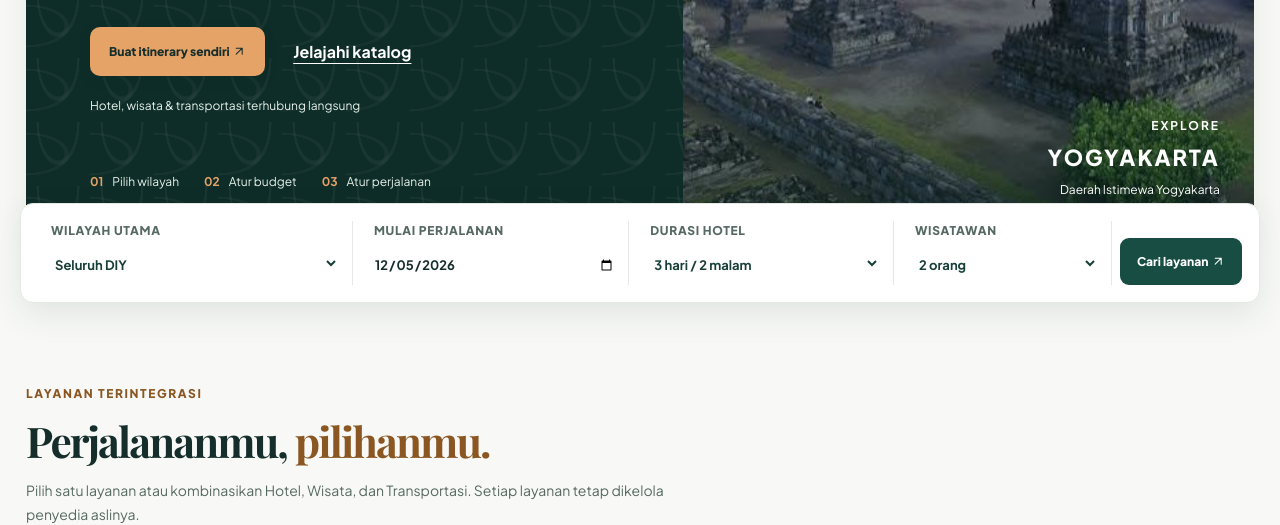
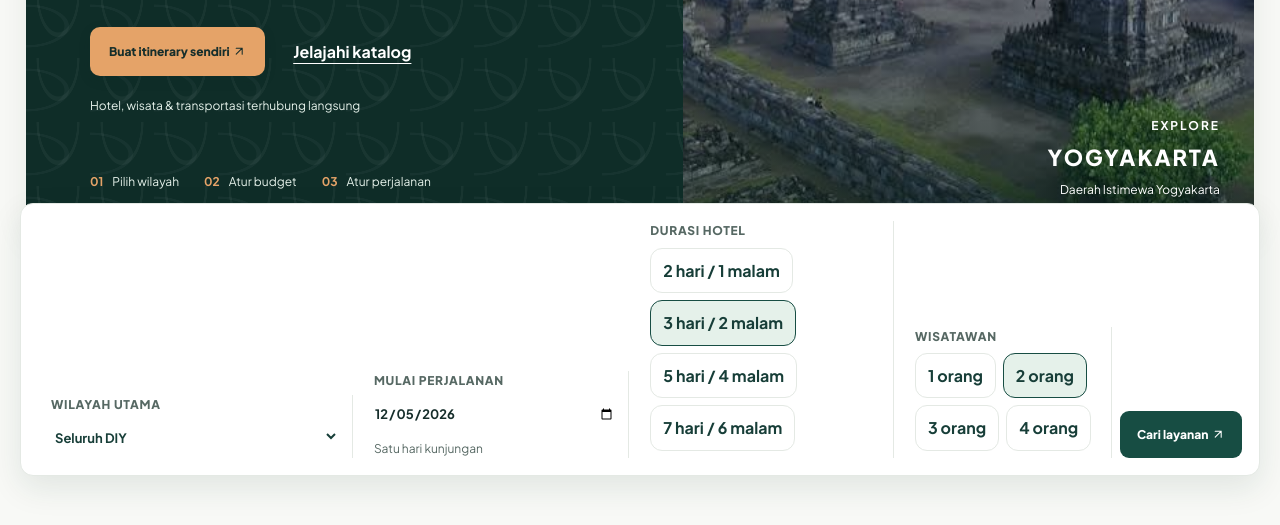
Before and after one commit to Sapexxx/jogjatrip-itinerary, a website: page cloudflare/web/index.html in a window 1280 px wide. Shown: the part 432-957 px from the top of the page. Drawn offline with nearby package versions, Linux system fonts and the light colour scheme; no server answers.

Commit message:
feat(ux): tahap B - native-compatible chip, stepper, date and contact controls

```diff
--- a/cloudflare/web/components.css
+++ b/cloudflare/web/components.css
@@ -28,3 +28,15 @@ footer{background:white;border-top:1px solid var(--line);padding:30px max(5%,cal
 .jt-i5-checkout small{line-height:1.55}
 .jt-i5-checkout button{max-width:100%;min-height:42px}
 .jt-i5-checkout button:disabled{opacity:.55;cursor:not-allowed}
+
+/* UX V4 controls retain all source IDs and use existing semantic tokens. */
+.ux-original-hidden{position:absolute!important;width:1px!important;height:1px!important;padding:0!important;margin:-1px!important;overflow:hidden!important;clip-path:inset(50%)!important;white-space:nowrap!important;border:0!important}
+.ux-stepper{display:inline-flex;align-items:center;gap:0;border:1px solid var(--line);border-radius:var(--r-md);background:var(--white);overflow:hidden;max-width:100%}
+.ux-stepper-btn{min-width:44px;min-height:44px;border:0;background:var(--white);color:var(--green-700);cursor:pointer;font:inherit;font-weight:800}
+.ux-stepper-btn:disabled{opacity:.45;cursor:not-allowed}
+.ux-stepper-value{display:inline-flex;align-items:center;justify-content:center;min-width:44px;min-height:44px;padding:0 8px;color:var(--ink);font-weight:700}
+.ux-chip-group{display:flex;flex-wrap:wrap;gap:7px;margin:7px 0}
+.ux-chip{min-height:44px;min-width:44px;padding:9px 12px;border:1px solid var(--line);background:var(--white);color:var(--green-900);border-radius:var(--r-md);cursor:pointer;font:inherit;font-weight:700}
+.ux-chip[aria-checked="true"]{border-color:var(--green-700);background:var(--green-100)}
+.ux-chip:focus-visible,.ux-stepper-btn:focus-visible{outline:3px solid var(--green-700);outline-offset:2px}
+.ux-date-hint{display:block;color:var(--muted);font-size:var(--fs-xs);line-height:1.6;margin-top:5px}
--- /dev/null
+++ b/cloudflare/web/controls.js
@@ -0,0 +1,90 @@
+/* Progressive enhancements for classic-script JogjaTrip. Never change checkout authority. */
+(function(root){
+'use strict';
+const instances=new WeakMap();
+function labelFor(el){
+ const raw=(el.closest('label')?.childNodes?.[0]?.textContent||root.document.querySelector('label[for="'+el.id+'"]')?.textContent||el.getAttribute('aria-label')||el.id);
+ return String(raw).trim().replace(/\s+/g,' ')||el.id;
+}
+function notify(el){
+ el.dispatchEvent(new Event('input',{bubbles:true}));
+ el.dispatchEvent(new Event('change',{bubbles:true}));
+}
+function hideOriginal(el){
+ el.classList.add('ux-original-hidden');
+ el.setAttribute('aria-hidden','true');el.tabIndex=-1;
+}
+function stepper(id,settings={}){
+ const el=root.document.getElementById(id);
+ if(!el||instances.has(el)||el.tagName!=='INPUT'||el.type!=='number')return false;
+ const min=Number.isFinite(settings.min)?settings.min:Number(el.min||1);
+ const max=Number.isFinite(settings.max)?settings.max:Number(el.max||20);
+ if(!Number.isInteger(min)||!Number.isInteger(max)||max<min)return false;
+ const group=root.document.createElement('div');group.className='ux-stepper';group.setAttribute('role','group');group.setAttribute('aria-label',labelFor(el));
+ const minus=root.document.createElement('button'),plus=root.document.createElement('button'),value=root.document.createElement('output');
+ for(const [button,symbol,word] of [[minus,'−','Kurangi'],[plus,'+','Tambah']]){
+  button.type='button';button.className='ux-stepper-btn';button.textContent=symbol;
+  button.setAttribute('aria-label',word+' '+labelFor(el));
+ }
+ value.className='ux-stepper-value';value.setAttribute('aria-live','polite');value.setAttribute('aria-atomic','true');value.htmlFor=el.id;
+ const sync=()=>{const n=Number(el.value);value.textContent=String(Number.isFinite(n)?n:min);minus.disabled=!Number.isFinite(n)||n<=min||el.disabled;plus.disabled=!Number.isFinite(n)||n>=max||el.disabled};
+ const set=delta=>{const current=Number(el.value);const n=Math.max(min,Math.min(max,(Number.isFinite(current)?current:min)+delta));if(String(n)===el.value)return;el.value=String(n);notify(el);sync()};
+ minus.addEventListener('click',()=>set(-1));plus.addEventListener('click',()=>set(1));
+ el.addEventListener('change',sync);el.addEventListener('input',sync);
+ group.append(minus,value,plus);el.before(group);hideOriginal(el);sync();
+ instances.set(el,{kind:'stepper',sync});return true;
+}
+function chips(id){
+ const el=root.document.getElementById(id);
+ if(!el||el.tagName!=='SELECT'||instances.has(el)||el.multiple)return false;
+ const opts=[...el.options].filter(o=>!o.disabled);
+ if(opts.length<2||opts.length>5)return false;
+ const name=labelFor(el),group=root.document.createElement('div');group.className='ux-chip-group';
+ group.setAttribute('role','radiogroup');group.setAttribute('aria-label',name);
+ const buttons=opts.map((opt,index)=>{
+  const button=root.document.createElement('button');button.type='button';button.className='ux-chip';button.textContent=opt.textContent.trim();
+  button.setAttribute('role','radio');button.setAttribute('aria-label',name+': '+button.textContent);
+  button.dataset.value=opt.value;
+  const activate=()=>{if(el.value!==opt.value){el.value=opt.value;notify(el)}sync();};
+  button.addEventListener('click',activate);
+  button.addEventListener('keydown',event=>{
+   const next=event.key==='ArrowRight'||event.key==='ArrowDown'?1:event.key==='ArrowLeft'||event.key==='ArrowUp'?-1:0;
+   if(!next)return;event.preventDefault();const target=buttons[(index+next+buttons.length)%buttons.length];target.click();target.focus();
+  });
+  return button;
+ });
+ const sync=()=>buttons.forEach(b=>{const chosen=b.dataset.value===el.value;b.setAttribute('aria-checked',String(chosen));b.tabIndex=chosen?0:-1;b.disabled=el.disabled});
+ el.addEventListener('change',sync);el.addEventListener('input',sync);
+ group.append(...buttons);el.before(group);hideOriginal(el);sync();
+ instances.set(el,{kind:'chips',sync});return true;
+}
+function contact(id){
+ const el=root.document.getElementById(id);if(!el)return false;
+ el.type='tel';el.inputMode='tel';el.autocomplete='tel';el.maxLength=20;el.setAttribute('pattern','[0-9+\\- ]{9,20}');
+ return true;
+}
+function messageForDates(config){
+ const {start,end,output,mode}=config,one=root.document.getElementById(start),two=end&&root.document.getElementById(end);
+ if(!one)return false;
+ const label=root.document.createElement('small');label.className='ux-date-hint';label.setAttribute('aria-live','polite');
+ const host=root.document.getElementById(output)||two?.closest('label')||one.closest('label')||one.parentElement;
+ host.append(label);
+ const refresh=()=>{if(mode==='visit'){label.textContent='Satu hari kunjungan';return}
+  const days=mode==='lodging'?root.JTUXDates?.nightsBetween(one.value,two?.value):root.JTUXDates?.inclusiveDays(one.value,two?.value);
+  label.textContent=days===null||days===undefined?'Pilih tanggal yang valid':mode==='rental'&&days>30?'Maksimum 30 hari':String(days)+(mode==='lodging'?' malam':' hari');
+  if(two&&one.value&&mode==='lodging')two.min=root.JTUXDates.addDays(one.value,1)||'';
+  if(two&&one.value&&mode==='rental')two.max=root.JTUXDates.addDays(one.value,29)||'';
+ };
+ one.addEventListener('change',refresh);two?.addEventListener('change',refresh);refresh();return true;
+}
+function init(){
+ stepper('ibPeople',{min:1,max:20});stepper('packageGuests',{min:1,max:20});
+ for(const id of ['ibNights','nights','guests','v4Duration','v4Budget','exploreRentType','exploreRentDriver'])chips(id);
+ for(const id of ['customerPhone','packagePhone','ibPhone'])contact(id);
+ messageForDates({start:'exploreRentStart',end:'exploreRentEnd',mode:'rental'});
+ messageForDates({start:'tripDate',mode:'visit'});
+}
+const api=Object.freeze({stepper,chips,contact,messageForDates,init});
+root.JTUXControls=api;
+if(root.document){if(root.document.readyState==='loading')root.document.addEventListener('DOMContentLoaded',init,{once:true});else init();}
+})(typeof window==='undefined'?globalThis:window);
--- /dev/null
+++ b/cloudflare/web/date-utils.js
@@ -0,0 +1,26 @@
+/* Small, deterministic calendar-date helpers. No timezone-dependent parsing. */
+(function(root){
+'use strict';
+function epoch(value){
+ if(typeof value!=='string'||!/^\d{4}-\d{2}-\d{2}$/.test(value))return NaN;
+ const [year,month,day]=value.split('-').map(Number);
+ const time=Date.UTC(year,month-1,day);
+ const d=new Date(time);
+ return d.getUTCFullYear()===year&&d.getUTCMonth()+1===month&&d.getUTCDate()===day?time:NaN;
+}
+function addDays(value,n){
+ const t=epoch(value);
+ if(!Number.isFinite(t)||!Number.isInteger(n))return null;
+ return new Date(t+n*86400000).toISOString().slice(0,10);
+}
+function nightsBetween(start,end){
+ const a=epoch(start),b=epoch(end);
+ return Number.isFinite(a)&&Number.isFinite(b)&&b>a?(b-a)/86400000:null;
+}
+function inclusiveDays(start,end){
+ const a=epoch(start),b=epoch(end);
+ return Number.isFinite(a)&&Number.isFinite(b)&&b>=a?(b-a)/86400000+1:null;
+}
+function rentalValid(start,end){const d=inclusiveDays(start,end);return Number.isInteger(d)&&d>=1&&d<=30}
+root.JTUXDates=Object.freeze({addDays,nightsBetween,inclusiveDays,rentalValid});
+})(typeof window==='undefined'?globalThis:window);
```
Also changed, not shown: cloudflare/tests/ui-controls-v4.test.mjs (added, +26 -0 lines), cloudflare/web/index.html (+1 -1 lines).
